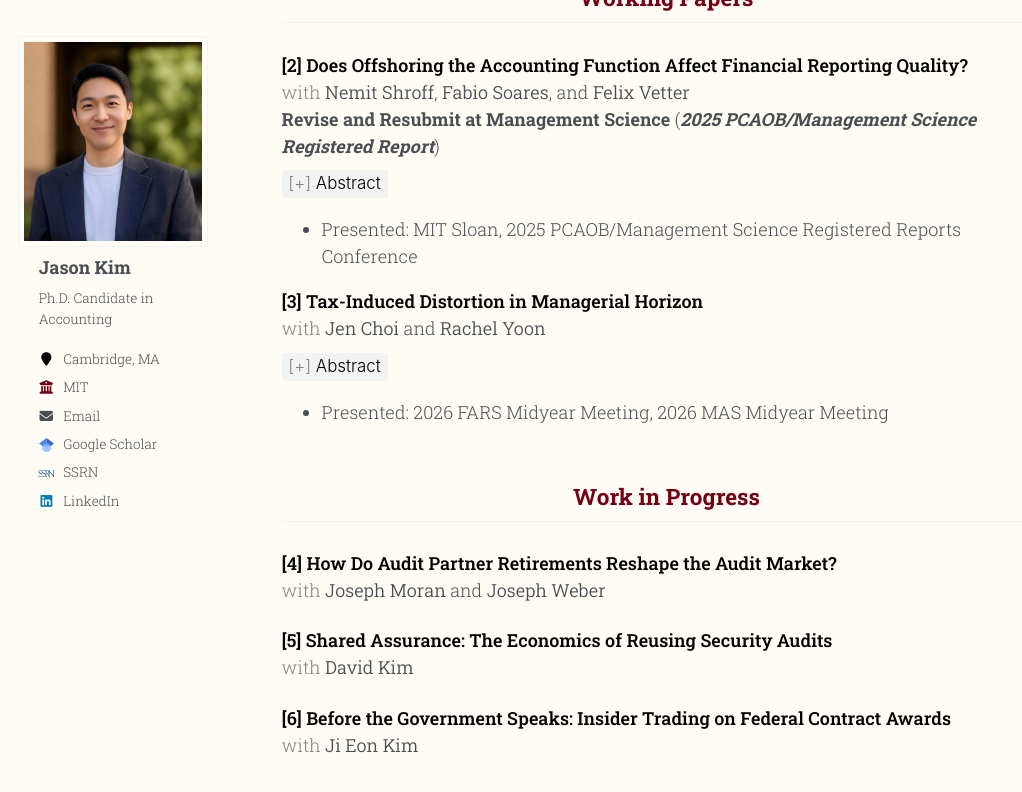
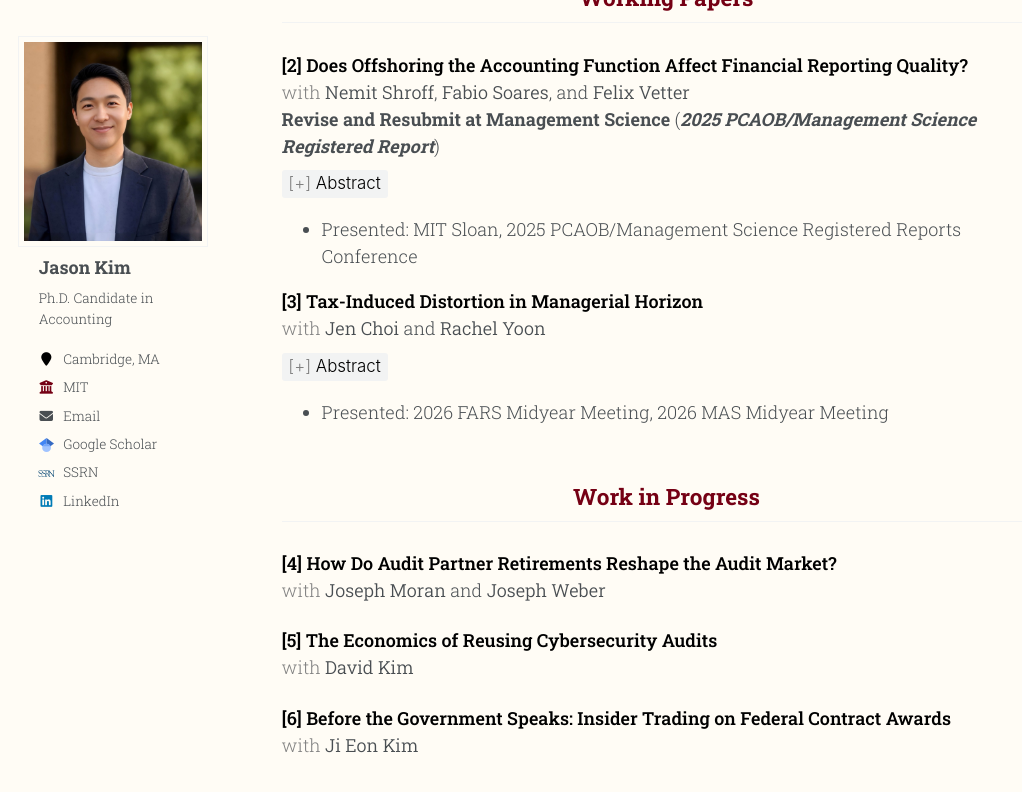
Before and after one commit to jgkim262/jgkim262.github.io, a Jekyll site: the page built from _pages/research.md, in a window 1280 px wide and 900 px high, scrolled down 561 px. Shown: the top 792 px of the window, without its empty margins (0-1022 px from the left). Built offline with Jekyll 4.4.1, drawn with Linux system fonts in a browser that asks for light colours; a style sheet for code colours, icons or effects is not loaded; our own code applies the rules of GitHub Pages for plain Markdown files.

Commit message:
Retitle [5]: The Economics of Reusing Cybersecurity Audits
Co-Authored-By: Claude Fable 5.1 <noreply@anthropic.com>

```diff
--- a/_pages/research.md
+++ b/_pages/research.md
@@ -47,7 +47,7 @@ This paper examines whether boards respond to tax-induced changes in the incenti
 **<span class="paper-num">[4]</span> How Do Audit Partner Retirements Reshape the Audit Market?**{: .paper-title}<br>
 <span class="muted">with</span> [Joseph Moran](https://mitsloan.mit.edu/faculty/directory/joseph-moran){: .coauthor} and [Joseph Weber](https://mitsloan.mit.edu/faculty/directory/joseph-p-weber){: .coauthor}
 
-**<span class="paper-num">[5]</span> Shared Assurance: The Economics of Reusing Security Audits**{: .paper-title}<br>
+**<span class="paper-num">[5]</span> The Economics of Reusing Cybersecurity Audits**{: .paper-title}<br>
 <span class="muted">with</span> [David Kim](https://www.davidkim.info/){: .coauthor}
 
 **<span class="paper-num">[6]</span> Before the Government Speaks: Insider Trading on Federal Contract Awards**{: .paper-title}<br>
```
